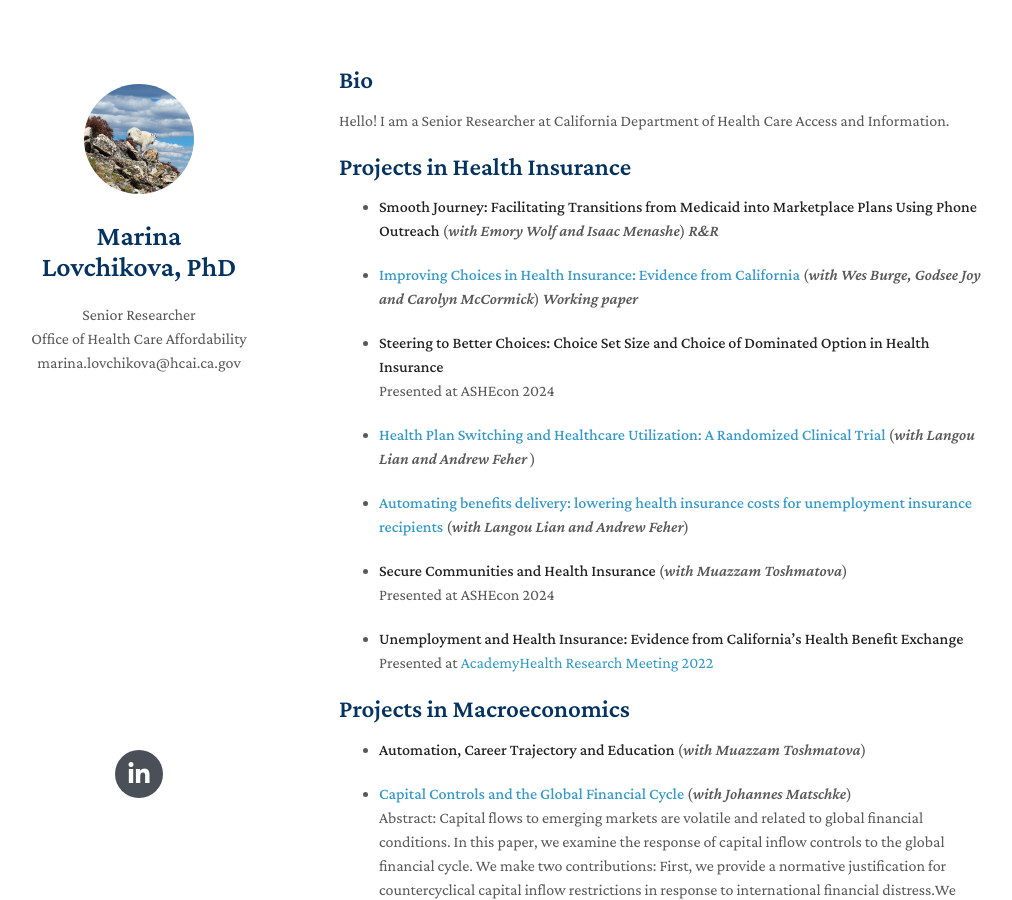
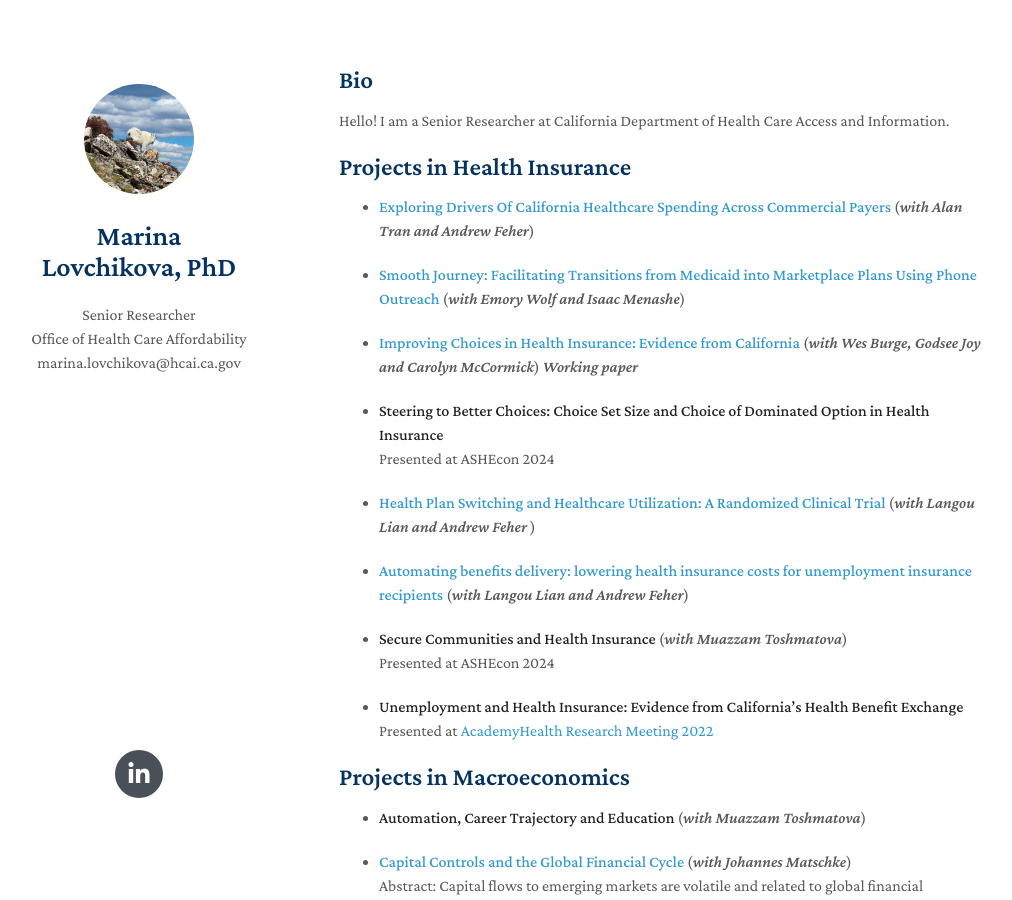
Before and after one commit to mlovchikova/mlovchikova.github.io, a Jekyll site: the page built from index.md, in a window 1280 px wide and 900 px high. Shown: the whole window, without its empty margins (131-1143 px from the left). Built offline with Jekyll 4.4.1, drawn with Linux system fonts in a browser that asks for light colours; nearby versions of some CDN libraries; a style sheet for code colours, icons or effects is not loaded; our own code applies the rules of GitHub Pages for plain Markdown files.

Commit message:
Update projects_health.md with new links as of 1/15/26

```diff
--- a/_includes/projects_health.md
+++ b/_includes/projects_health.md
@@ -1,5 +1,7 @@
 ## Projects in Health Insurance
-  - **Smooth Journey: Facilitating Transitions from Medicaid into Marketplace Plans Using Phone Outreach** (*with Emory Wolf and Isaac Menashe*) *R&R*
+  - **[Exploring Drivers Of California Healthcare Spending Across Commercial Payers](https://hcai.ca.gov/document/ohca-issue-brief-1-exploring-drivers-of-healthcare-spending/)** (*with Alan Tran and Andrew Feher*)
+
+  - **[Smooth Journey: Facilitating Transitions from Medicaid into Marketplace Plans Using Phone Outreach](https://academic.oup.com/healthaffairsscholar/article/3/9/qxaf163/8234109)** (*with Emory Wolf and Isaac Menashe*)
 
   - **[Improving Choices in Health Insurance: Evidence from California](https://papers.ssrn.com/sol3/papers.cfm?abstract_id=5071337#paper-references-widget)** (*with Wes Burge, Godsee Joy and Carolyn McCormick*) *Working paper*
 
```
